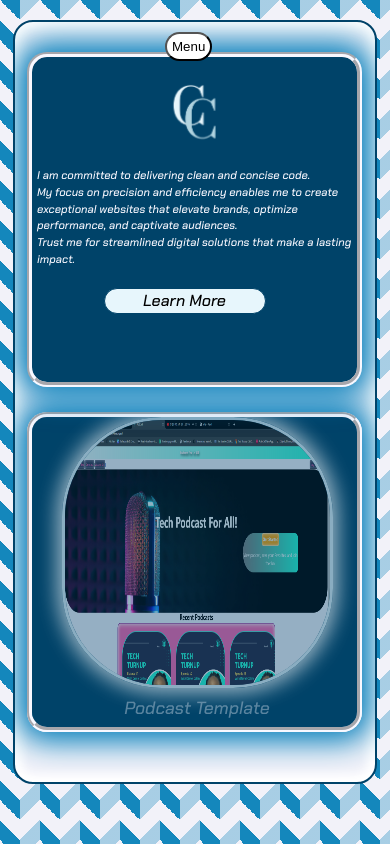
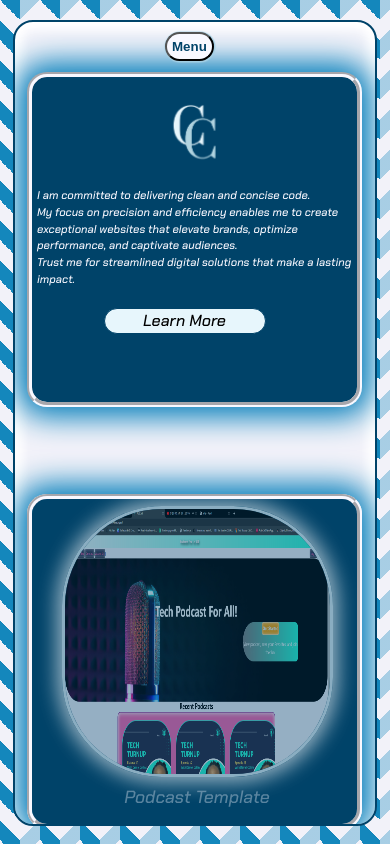
Before and after one commit to Derriel94/collinscode, a React (Vite) app: page /home in a window 390 px wide. Built offline with nearby package versions, Linux system fonts and the light colour scheme; a web font is replaced by a local one.

Commit message:
mobile view corrections

```diff
--- a/src/App.css
+++ b/src/App.css
@@ -16,14 +16,16 @@
 /*NAVIGATION START*/
 .mobilenavbutton {
   display: none;
-  color: black;
+  color: #004369;
   margin-left: 150px;
   margin-top: 10px;
   position: absolute;
-  background-color: white;
+  background-color: ghostwhite;
+  box-shadow: .5px .5px 1px 1px rgba(165,207,227);
   border-radius: 20px;
   padding: 5px;
   z-index: 3;
+  font-weight: bold;
 }
 
 .mobilenav {
@@ -752,7 +754,7 @@
   left:0;
   margin-left: auto;
   margin-right: auto;
-  height: 90vh;
+  height: 95vh;
   width: 360px;
 
 }
@@ -874,7 +876,7 @@
   position: relative;
   top: 0px;
   left: 0px;
-  margin-top: 60px;
+  margin-top: clamp(10%, 25%, 30%);
   margin-left: 12px;
   display: flex;
   align-items: center;
@@ -1113,7 +1115,7 @@
 
 /*ANDROID MEDIA QUERIES START*/
 
-@media (max-width:365px) and (max-height:765px)  {
+@media (max-width:380px) {
 
   .App {
   display: flex;
@@ -1129,6 +1131,7 @@
   margin-right: auto;
   height: 100vh;
   width: 355px;
+
 }
 /*NAVIGATION START*/
 .mobilenavbutton {
@@ -1176,7 +1179,7 @@
 }
 
 .infocontainer {
-  height: 280px;
+  height: 95svh;
   width: 325px;
   display: flex;
   flex-direction: column;
@@ -1227,9 +1230,10 @@
   height: 280px;
   overflow: hidden;
   position: relative;
-  top: 40px;
+  top: 0px;
   left: 0px;
   margin-left: 12px;
+  margin-top: 0px;
   display: flex;
   align-items: center;
   border: ghostwhite groove 5px;
@@ -1520,7 +1524,7 @@
 
 /*Android MEDIA QUERIES EMD*/
 
-@media (width <= 395px)  {
+@media (width <= 377px)  {
 
   .App {
   display: flex;
@@ -1534,7 +1538,7 @@
   left:0;
   margin-left: auto;
   margin-right: auto;
-  height: 90vh;
+  height: 100vh;
   width: 360px;
 
 }
```
